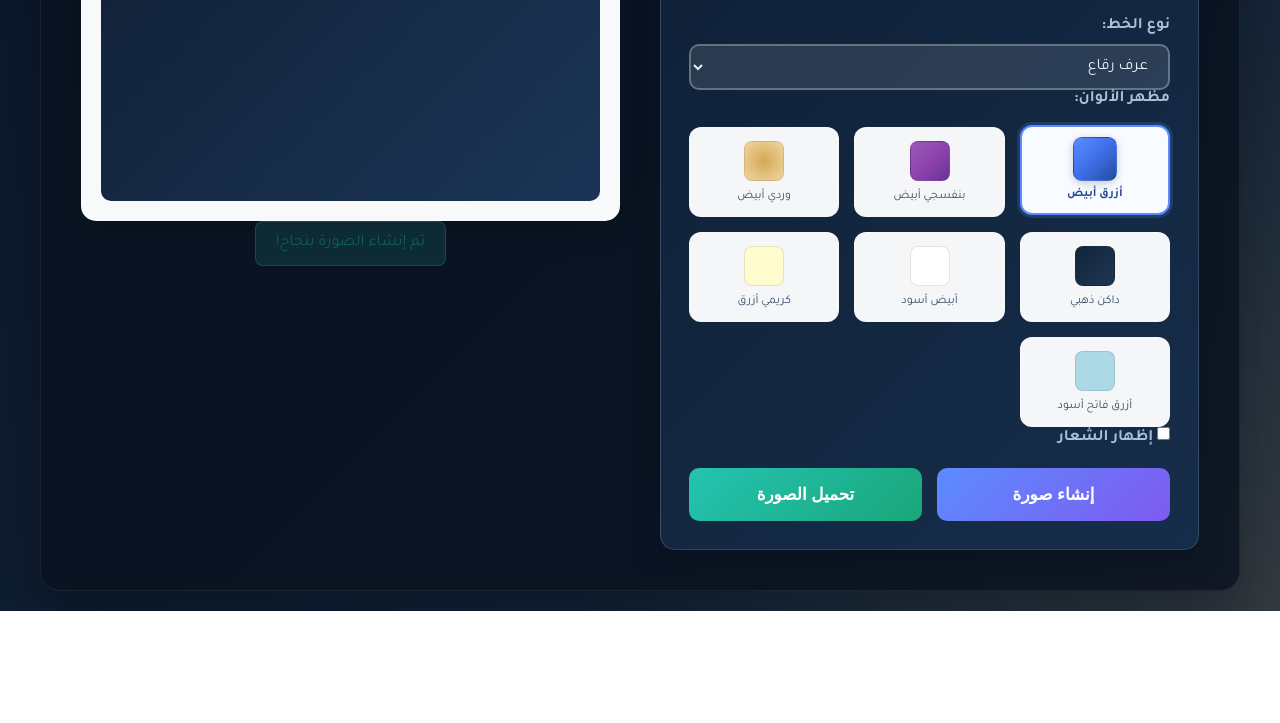
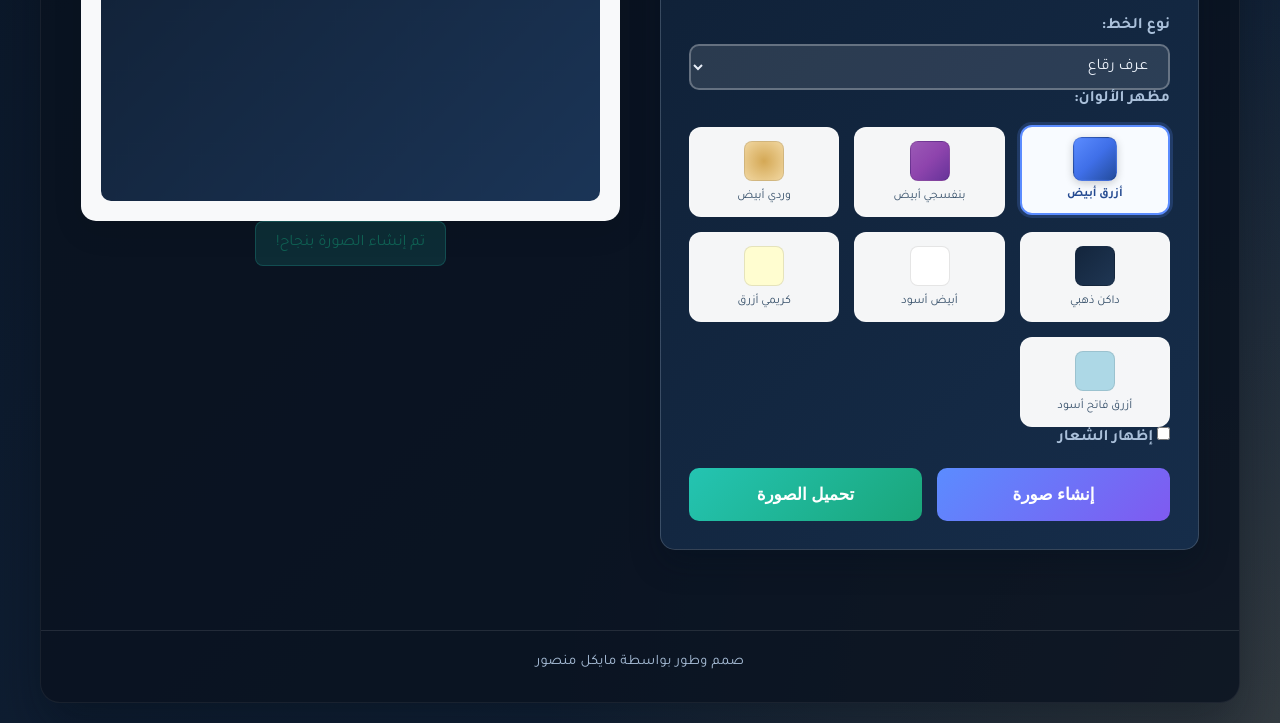
Before and after one commit to MichaelMansour256/bible-quote-generator, a plain HTML site: page index.html in a window 1280 px wide. Shown: the part 1201-1924 px from the top of the page. Before the commit the page ends 1812 px from the top, so only its background shows below. Drawn offline with Linux system fonts and the light colour scheme; no server answers; a web font is replaced by a local one.

Commit message:
credits added

```diff
--- a/i18n.js
+++ b/i18n.js
@@ -91,6 +91,7 @@ const TRANSLATIONS = {
         'btn-scramble-start':   'ابدأ الكلمة المبعثرة',
         'scramble-status':      'اضغط على البدء للحصول على كلمة مبعثرة.',
         'label-scramble-clue':  'الكلمة المبعثرة - فك الحروف لتعرفها:',
+        'footer-note':          'صمم وطور بواسطة مايكل منصور',
     },
     en: {
         'page-title':           'VerseUp Arena',
@@ -184,6 +185,7 @@ const TRANSLATIONS = {
         'btn-scramble-start':   'Start Scrambled Word',
         'scramble-status':      'Press start to get a scrambled word.',
         'label-scramble-clue':  'Scrambled Word — unscramble the letters:',
+        'footer-note':          'Designed and developed by Michael Mansour',
     }
 };
 
--- a/index.html
+++ b/index.html
@@ -373,6 +373,10 @@
                 </div>
             </section>
         </main>
+
+        <footer class="site-footer">
+            <p class="footer-note" data-i18n="footer-note">صمم وطور بواسطة مايكل منصور</p>
+        </footer>
     </div>
 
     <script src="bible-database.js"></script>
--- a/styles.css
+++ b/styles.css
@@ -1987,3 +1987,19 @@ main {
         left: 100%;
     }
 }
+
+/* Footer */
+.site-footer {
+    margin-top: 40px;
+    padding: 20px 16px 28px;
+    border-top: 1px solid var(--line);
+    text-align: center;
+}
+
+.footer-note {
+    margin: 0;
+    font-size: 0.9rem;
+    color: var(--text-muted);
+    letter-spacing: 0.3px;
+    line-height: 1.6;
+}
```
